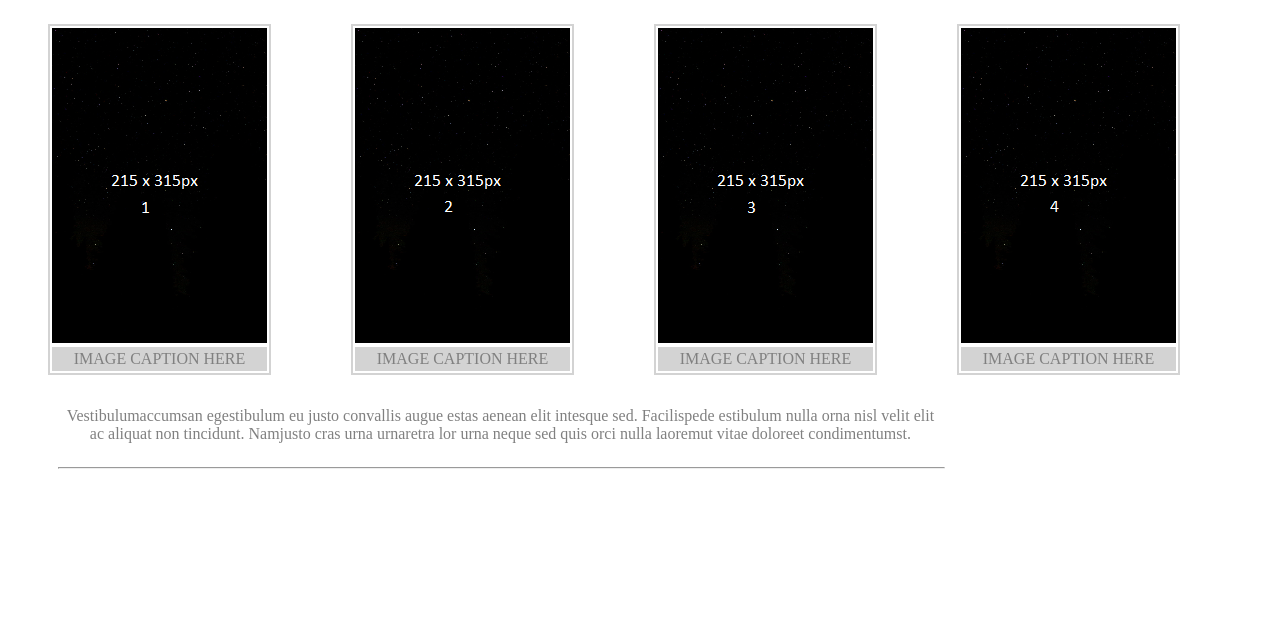
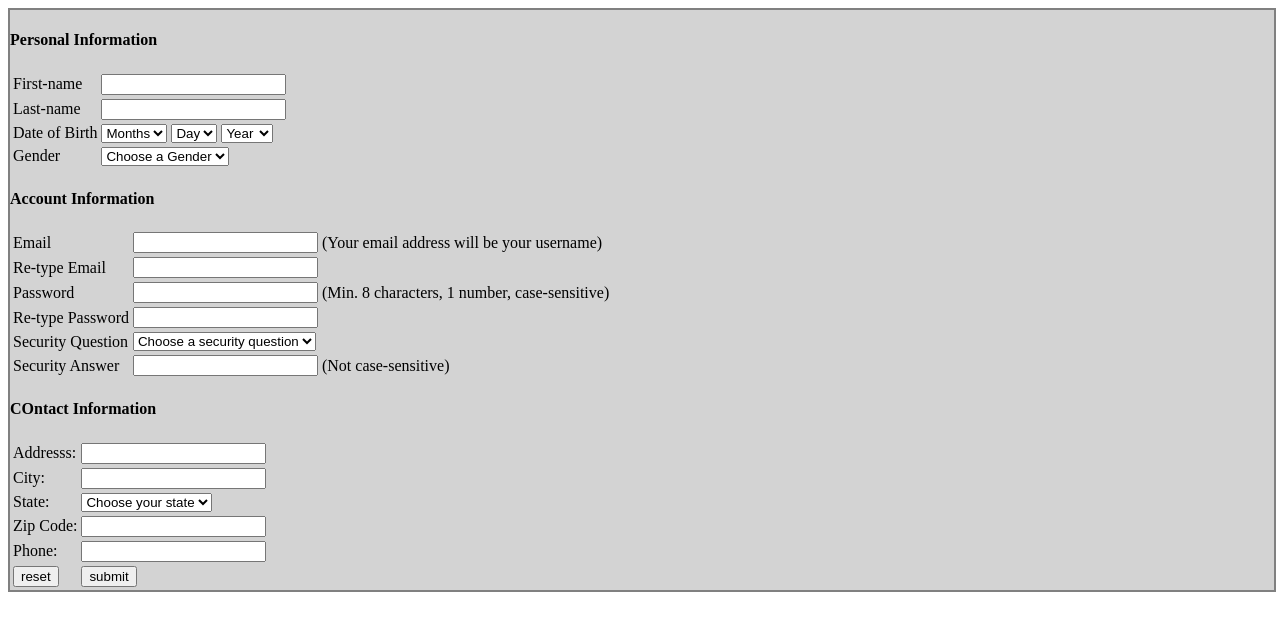
Before and after one commit to BhattNisargVijaykumar/batman, a PHP site: page /htmlPractice8.html in a window 1280 px wide. Shown: the top 631 px of the page. Run offline with PHP 8.4, Linux system fonts and the light colour scheme.

Commit message:
practice six and seven modify and eight new add

```diff
--- a/HTML/css/practice8.css
+++ b/HTML/css/practice8.css
@@ -1,43 +1,6 @@
-figure{
+.box{
+    border: 2px solid grey;
+    width: 100%;
     height: auto;
-    border: 2px double lightgrey;
-    width: auto;
-    padding: 2px;
+    background: lightgrey;
 }
-.row{
-width: 25%;
-}
-div{
-    width: 100%;
-    display: flex;
-    text-align: center;
-}
-img{
-    height: 315px;
-    width: 215px;
-}
-figcaption{
-    text-align: center;
-    background: lightgrey;
-    width: auto;
-    height: auto;
-    padding: 3px;
-    color: grey;
-    font-family: inherit;
-}
-p{
-    color: grey;
-    text-align: center;
-    width: 70%;
-    margin-left: 50px;
-    margin-right: 50px;
-}
-hr{
-    style=width:25%;
-    text-align:left;
-    margin-left:0;
-    margin-left: 50px;
-    margin-right: 50px;
-    color: grey;
-    width: 70%;
-}
--- a/HTML/htmlPractice6.html
+++ b/HTML/htmlPractice6.html
@@ -25,7 +25,7 @@
 				<br>
 				<div class="divtext">
 					<i class="fa fa-envelope icon"></i>
-					<input type="text" name="email" placeholder="Eg.example@gmail.com">
+					<input type="text" name="email" placeholder="Eg.example@gmail.com" autocomplete="email">
 				</div>
 				<br>
 				<div class="divtext">
--- a/HTML/htmlPractice8.html
+++ b/HTML/htmlPractice8.html
@@ -9,29 +9,159 @@
 	</style>
 </head>
 <body>
-	<div class="row">
-		<figure>
-			<img src="image/preview1.png" alt="preview1">
-			<figcaption>IMAGE CAPTION HERE</figcaption>
-		</figure>
-		<figure>
-			<img src="image/preview2.png" alt="preview2">
-			<figcaption>IMAGE CAPTION HERE</figcaption>
-		</figure>
-		<figure>
-			<img src="image/preview3.png" alt="preview3">
-			<figcaption>IMAGE CAPTION HERE</figcaption>
-		</figure>
-		<figure>
-			<img src="image/preview4.png" alt="preview4">
-			<figcaption>IMAGE CAPTION HERE</figcaption>
-		</figure>
+	<div class="box">
+		<h4>Personal Information</h4>
+		<table>
+			<tr>
+				<td><label>First-name</label></td>
+				<td><input type="text" id="fname" name="firstname"><br></td>
+			</tr>
+			<tr>
+				<td><label>Last-name</label></td>
+				<td><input type="text" id="lname" name="lastname"><br></td>
+			</tr>
+			<tr>
+				<td><label>Date of Birth</label></td>
+				<td><select name="Month">
+					<option>Months</option>
+					<option>1</option>
+					<option>2</option>
+					<option>3</option>
+					<option>4</option>
+					<option>5</option>
+					<option>6</option>
+					<option>7</option>
+					<option>8</option>
+					<option>9</option>
+					<option>10</option>
+					<option>11</option>
+					<option>12</option>
+				</select>
+					<select name="Day">
+					<option>Day</option>
+					<option>1</option>
+					<option>2</option>
+					<option>3</option>
+					<option>4</option>
+					<option>5</option>
+					<option>6</option>
+					<option>7</option>
+					<option>8</option>
+					<option>9</option>
+					<option>10</option>
+					<option>11</option>
+					<option>12</option>
+					<option>13</option>
+					<option>14</option>
+					<option>15</option>
+					<option>16</option>
+					<option>17</option>
+					<option>18</option>
+					<option>19</option>
+					<option>20</option>
+					<option>21</option>
+					<option>22</option>
+					<option>23</option>
+					<option>24</option>
+					<option>25</option>
+					<option>26</option>
+					<option>27</option>
+					<option>28</option>
+					<option>29</option>
+					<option>30</option>
+					<option>31</option>
+				</select>
+					<select name="Year">
+					<option>Year</option>
+					<option>1950</option>
+					<option>1960</option>
+					<option>1970</option>
+					<option>1980</option>
+					<option>1990</option>
+					<option>2000</option>
+					<option>2010</option>
+					<option>2020</option>
+					<option>2030</option>
+				</select>
+				</td>
+			</tr>
+			<tr>
+				<td>Gender</td>
+				<td>
+					<select name="Gender">
+					<option>Choose a Gender</option>
+					<option>Male</option>
+					<option>Female</option>
+					<option>Other</option>
+				</td>
+			</tr>
+		</table>
+		<h4>Account Information</h4>
+		<table>
+		<tr>
+			<td><label>Email</label></td>
+			<td><input type="text" id="email" name="email"><br></td>
+			<td><label>(Your email address will be your username)</label></td>
+		</tr>
+		<tr>
+			<td><label>Re-type Email</label></td>
+			<td><input type="text" id="retypeEmail" name="retypeEmail"><br></td>
+		</tr>
+		<tr>
+			<td><label>Password</label></td>
+			<td><input type="text" id="password" name="password"><br></td>
+			<td><label>(Min. 8 characters, 1 number, case-sensitive)</label></td>
+		</tr>
+		<tr>
+			<td><label>Re-type Password</label></td>
+			<td><input type="text" id="retypePassword" name="retypePassword"><br></td>
+		</tr>
+		<tr>
+			<td><label>Security Question</label></td>
+			<td><select name="securityQuestion">
+					<option>Choose a security question</option>
+					<option>Your home address</option>
+					<option>your first house number</option>
+				</select></td>
+		</tr>
+		<tr>
+			<td><label>Security Answer</label></td>
+			<td><input type="text" id="securityAnswer" name="securityAnswer"><br></td>
+			<td><label>(Not case-sensitive)</label></td>
+		</tr>
+		</table>
+
+		<h4>COntact Information</h4>
+		<table>
+			<tr>
+				<td><label>Addresss:</label></td>
+				<td><input type="text" id="address" name="address"><br></td>
+			</tr>
+			<tr>
+				<td><label>City:</label></td>
+				<td><input type="text" id="city" name="city"><br></td>
+			</tr>
+			<tr>
+				<td><label>State:</label></td></td>
+			<td><select name="state">
+					<option>Choose your state</option>
+					<option>gujarat</option>
+					<option>delhi</option>
+				</select></td>
+			</tr>
+			<tr>
+				<td><label>Zip Code:</label></td>
+				<td><input type="text" id="zipCode" name="zipCode"><br></td>
+			</tr>
+			<tr>
+				<td><label>Phone:</label></td>
+				<td><input type="text" id="phone" name="phone"><br></td>
+			</tr>
+			<tr>
+				<td><input type="reset" value="reset"></td>
+				<td><input type="submit" value="submit"></td>
+			</tr>
+		</table>
 	</div>
-	<div>
-		<p>
-			Vestibulumaccumsan egestibulum eu justo convallis augue estas aenean elit intesque sed. Facilispede estibulum nulla orna nisl velit elit ac aliquat non tincidunt. Namjusto cras urna urnaretra lor urna neque sed quis orci nulla laoremut vitae doloreet condimentumst.
-		</p>
-	</div>
-		<hr>
 </body>
 </html>
```
Also changed, not shown: HTML/htmlPractice7.html (+14 -13 lines).
